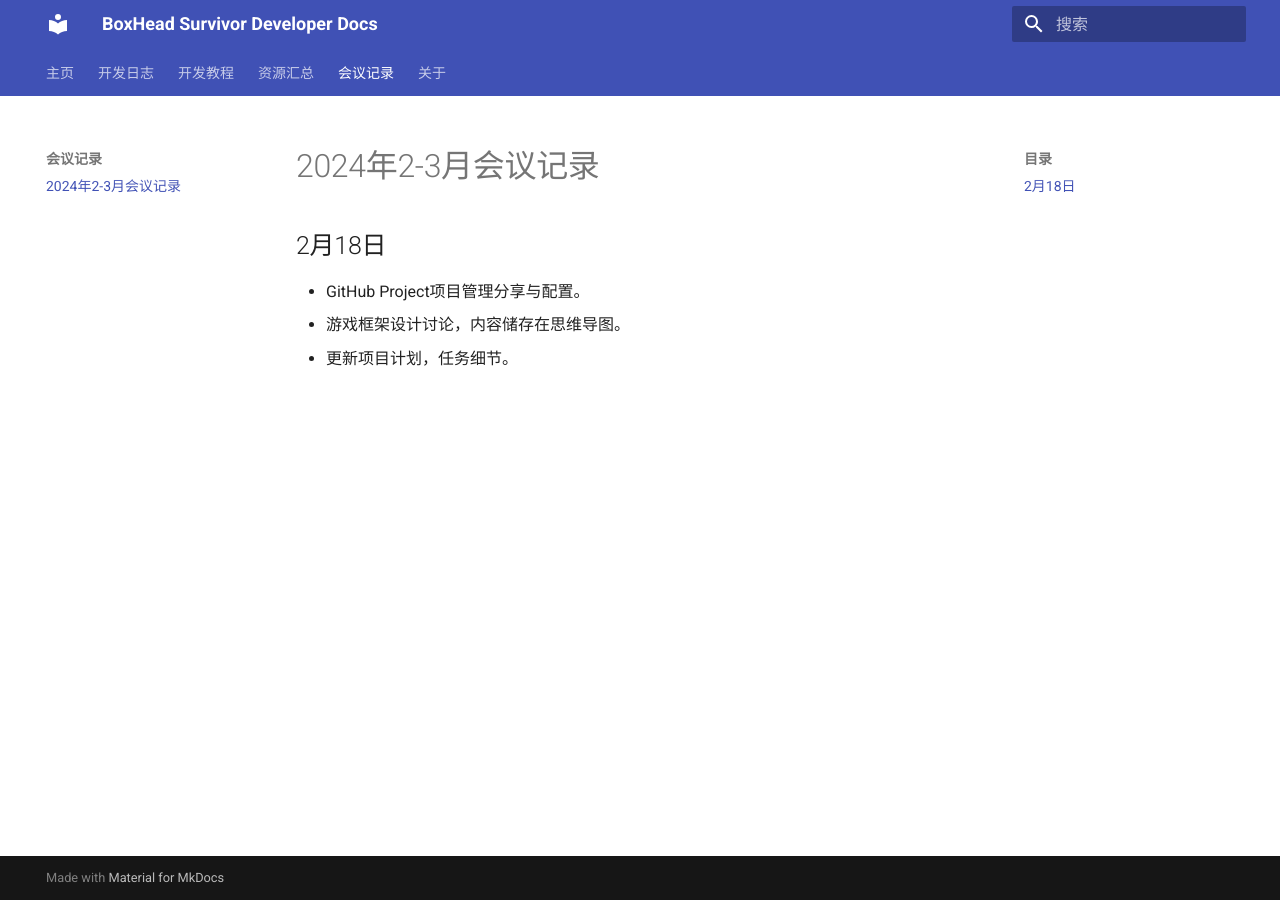
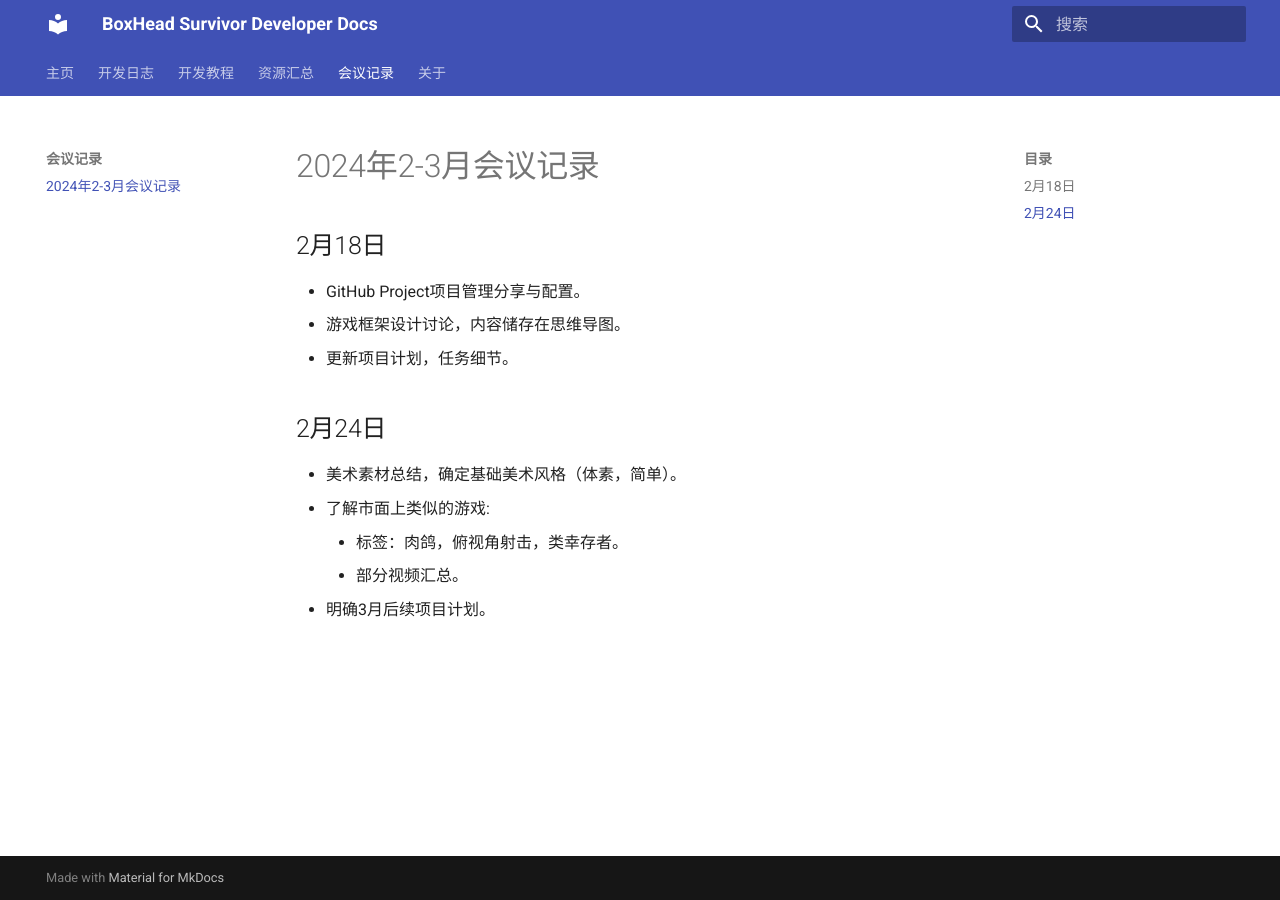
Before and after one commit to Unchained112/BoxHeadSurvivorDoc, an MkDocs documentation site: the page built from docs/Meetings/2024-02-19-2024年2-3月会议记录.md, in a window 1280 px wide. Built offline with MkDocs 1.6.1 and Material for MkDocs 9.7.7, drawn with Linux system fonts in a browser that asks for light colours.

Commit message:
Update 2024-02-19-2024年2-3月会议记录.md

```diff
--- a/docs/Meetings/2024-02-19-2024年2-3月会议记录.md
+++ b/docs/Meetings/2024-02-19-2024年2-3月会议记录.md
@@ -5,3 +5,11 @@
 - GitHub Project项目管理分享与配置。
 - 游戏框架设计讨论，内容储存在思维导图。
 - 更新项目计划，任务细节。
+
+## 2月24日
+
+- 美术素材总结，确定基础美术风格（体素，简单）。
+- 了解市面上类似的游戏:
+    - 标签：肉鸽，俯视角射击，类幸存者。
+    - 部分视频汇总。
+- 明确3月后续项目计划。
```
